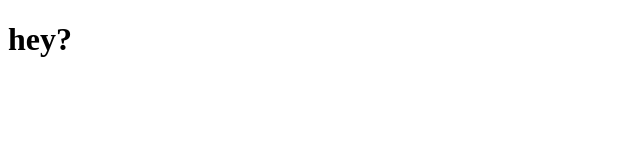
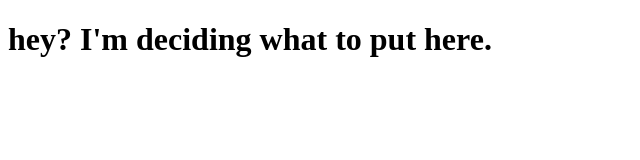
Before and after one commit to didar/didar.github.io, a plain HTML site: page index.html in a window 1280 px wide. Shown: the whole page, without its empty margins (0-640 px from the left). Drawn offline with Linux system fonts and the light colour scheme.

Commit message:
Update index.html

```diff
--- a/index.html
+++ b/index.html
@@ -4,6 +4,7 @@
 	<title>didar</title>
 </head>
 <body>
-<h1>hey?</h1>
+<h1>hey?
+	I'm deciding what to put here. </h1>
 </body>
 </html>
```
